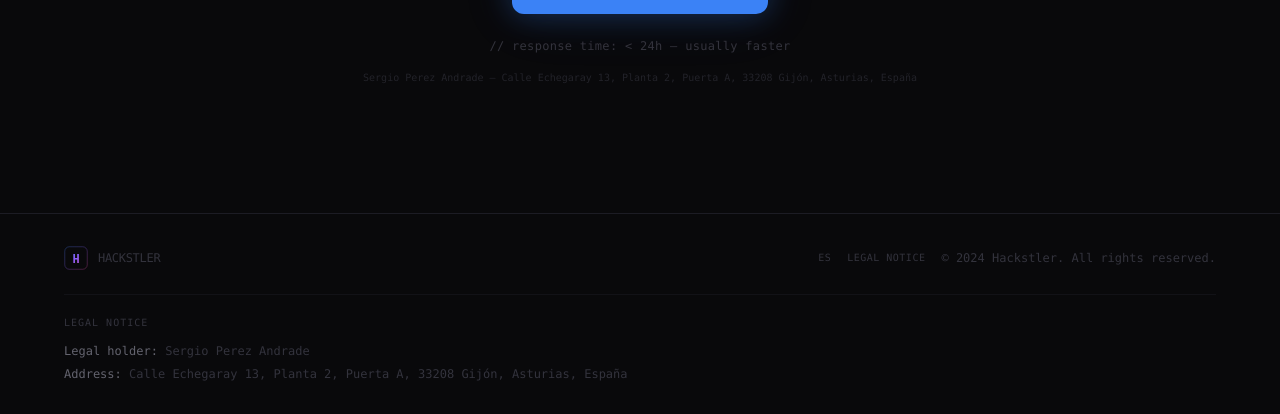
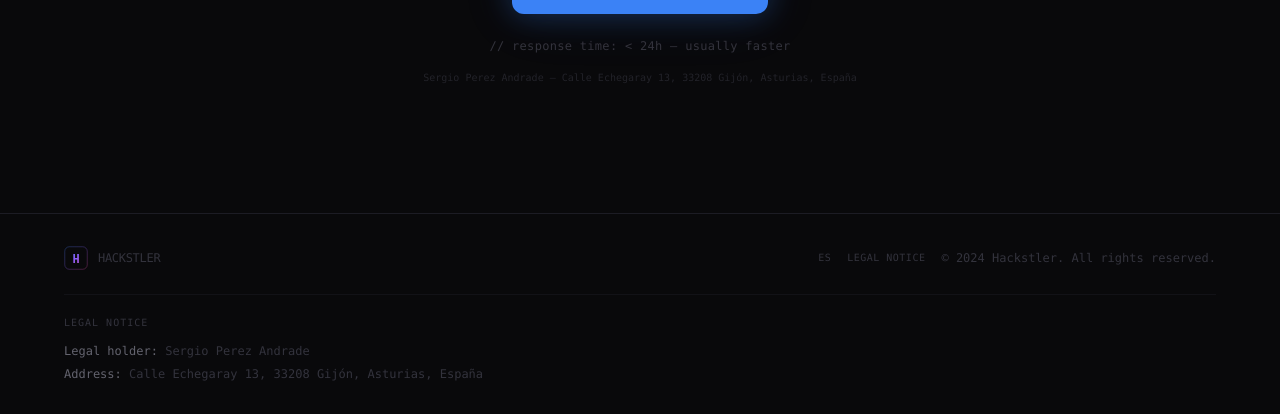
Before and after one commit to hackstler/web, a React (Vite) app: page / in a window 1280 px wide. Shown: the part 4744-5158 px from the top of the page. Built offline with nearby package versions, Linux system fonts and the light colour scheme.

Commit message:
fuck meta x2

```diff
--- a/src/i18n.tsx
+++ b/src/i18n.tsx
@@ -161,7 +161,7 @@ const en = {
     legalHolder: 'Legal holder',
     legalAddress: 'Address',
     legalName: 'Sergio Perez Andrade',
-    legalAddressText: 'Calle Echegaray 13, Planta 2, Puerta A, 33208 Gijón, Asturias, España',
+    legalAddressText: 'Calle Echegaray 13, 33208 Gijón, Asturias, España',
   },
 }
 
@@ -324,7 +324,7 @@ const es: typeof en = {
     legalHolder: 'Titular',
     legalAddress: 'Dirección',
     legalName: 'Sergio Perez Andrade',
-    legalAddressText: 'Calle Echegaray 13, Planta 2, Puerta A, 33208 Gijón, Asturias, España',
+    legalAddressText: 'Calle Echegaray 13, 33208 Gijón, Asturias, España',
   },
 }
 
```
